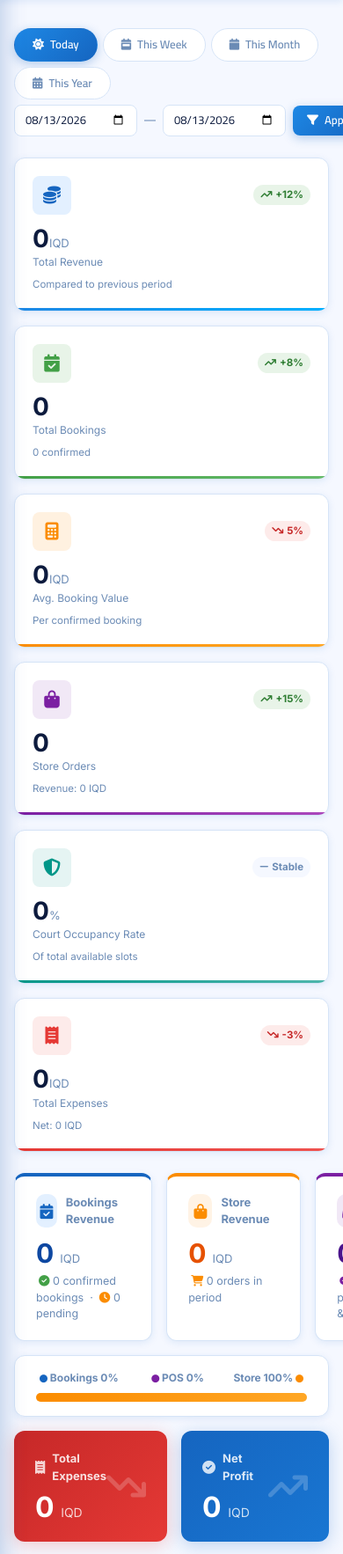
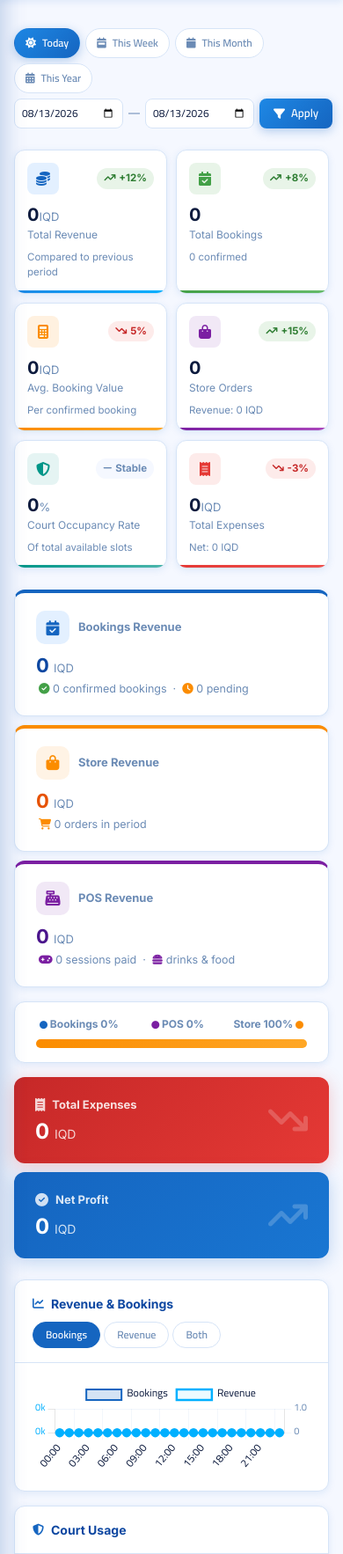
Before and after one commit to metinmeki/Z_padel, a Flask app: page /admin/reports in a window 390 px wide. Shown: the part 64-1830 px from the top of the page at 88% size. Run offline with Flask 3, Linux system fonts and the light colour scheme; a user stored in the database is signed in; data that the repository does not hold is empty; some libraries are stand-ins or nearby versions.

Commit message:
Reports: improve mobile responsiveness
Replace inline 3-col/2-col grids with CSS classes, add @media 768px
breakpoints to stack cards vertically, reduce KPI font sizes, fix
date-range picker layout, and collapse all chart rows to 1 column
on small screens.

Co-Authored-By: Claude Sonnet 4.6 <noreply@anthropic.com>

```diff
--- a/app/templates/admin/reports.html
+++ b/app/templates/admin/reports.html
@@ -183,6 +183,20 @@
 .rank-bar-fill { height: 100%; border-radius: 3px; background: linear-gradient(90deg, var(--brand-blue-light), var(--accent)); }
 .rank-value { font-size: 13px; font-weight: 800; color: var(--brand-blue-dark); flex-shrink: 0; min-width: 70px; text-align: left; }
 
+/* ── Revenue sources + financial summary grids ── */
+.rev-sources-grid {
+  display: grid;
+  grid-template-columns: 1fr 1fr 1fr;
+  gap: 16px;
+  margin-bottom: 16px;
+}
+.fin-summary-grid {
+  display: grid;
+  grid-template-columns: 1fr 1fr;
+  gap: 16px;
+  margin-bottom: 24px;
+}
+
 /* ── Export bar ── */
 .export-bar {
   background: white; border: 1px solid var(--border-color);
@@ -209,6 +223,38 @@
 .export-btn.pdf    { background: rgba(229,57,53,0.10);  color: #B71C1C; border-color: rgba(229,57,53,0.25); }
 .export-btn.print  { background: var(--brand-blue-soft); color: var(--brand-blue-dark); border-color: var(--brand-blue-mid); }
 .export-btn:hover  { filter: brightness(0.92); transform: translateY(-1px); }
+
+/* ── Mobile responsive ── */
+@media (max-width: 768px) {
+  .period-tabs { gap: 6px; }
+  .period-tab  { padding: 7px 12px; font-size: 12px; }
+  .date-range-wrap {
+    margin-right: 0; width: 100%;
+    display: grid; grid-template-columns: 1fr auto 1fr auto;
+    gap: 6px; align-items: center;
+  }
+  .date-range-wrap input { padding: 7px 8px; font-size: 12px; width: 100%; }
+
+  .kpi-grid { grid-template-columns: 1fr 1fr; gap: 10px; }
+  .kpi-card { padding: 14px; }
+  .kpi-value { font-size: 20px; }
+  .kpi-icon  { width: 36px; height: 36px; font-size: 16px; }
+
+  .rev-sources-grid { grid-template-columns: 1fr; gap: 10px; }
+  .fin-summary-grid { grid-template-columns: 1fr; gap: 10px; }
+  .rev-source-value { font-size: 22px !important; }
+  .fin-big-value    { font-size: 24px !important; }
+
+  .charts-row   { grid-template-columns: 1fr; }
+  .charts-bottom{ grid-template-columns: 1fr; }
+  .tables-row   { grid-template-columns: 1fr; }
+
+  .rank-bar-wrap { width: 50px; }
+  .rank-value    { min-width: 55px; font-size: 12px; }
+
+  .export-bar { flex-direction: column; align-items: flex-start; }
+  .export-btns { width: 100%; justify-content: flex-start; }
+}
 {% endblock %}
 
 {% block content %}
@@ -318,7 +364,7 @@
 {% set pos_pct = ((pos_revenue|default(0)) / [total_income, 1]|max * 100)|round|int %}
 {% set str_pct = 100 - bk_pct - pos_pct %}
 
-<div style="display:grid;grid-template-columns:1fr 1fr 1fr;gap:16px;margin-bottom:16px;">
+<div class="rev-sources-grid">
 
   <!-- Bookings Revenue card -->
   <div style="background:#fff;border-radius:var(--radius);border:1px solid var(--border-color);
@@ -333,7 +379,7 @@
         {% if lang == 'en' %}Bookings Revenue{% else %}إيرادات الحجوزات{% endif %}
       </span>
     </div>
-    <div style="font-size:30px;font-weight:900;color:var(--brand-blue-dark);line-height:1.1;margin-bottom:6px;">
+    <div class="rev-source-value" style="font-size:30px;font-weight:900;color:var(--brand-blue-dark);line-height:1.1;margin-bottom:6px;">
       {{ "{:,.0f}".format(total_revenue|default(0)) }}
       <small style="font-size:13px;font-weight:400;color:var(--text-muted);">{% if lang == 'en' %}IQD{% else %}د.ع{% endif %}</small>
     </div>
@@ -359,7 +405,7 @@
         {% if lang == 'en' %}Store Revenue{% else %}إيرادات المتجر{% endif %}
       </span>
     </div>
-    <div style="font-size:30px;font-weight:900;color:#E65100;line-height:1.1;margin-bottom:6px;">
+    <div class="rev-source-value" style="font-size:30px;font-weight:900;color:#E65100;line-height:1.1;margin-bottom:6px;">
       {{ "{:,.0f}".format(store_revenue|default(0)) }}
       <small style="font-size:13px;font-weight:400;color:var(--text-muted);">{% if lang == 'en' %}IQD{% else %}د.ع{% endif %}</small>
     </div>
@@ -382,7 +428,7 @@
         {% if lang == 'en' %}POS Revenue{% else %}إيرادات الكاشير{% endif %}
       </span>
     </div>
-    <div style="font-size:30px;font-weight:900;color:#4A148C;line-height:1.1;margin-bottom:6px;">
+    <div class="rev-source-value" style="font-size:30px;font-weight:900;color:#4A148C;line-height:1.1;margin-bottom:6px;">
       {{ "{:,.0f}".format(pos_revenue|default(0)) }}
       <small style="font-size:13px;font-weight:400;color:var(--text-muted);">{% if lang == 'en' %}IQD{% else %}د.ع{% endif %}</small>
     </div>
@@ -420,7 +466,7 @@
 </div>
 
 <!-- Total Expenses + Net Profit -->
-<div style="display:grid;grid-template-columns:1fr 1fr;gap:16px;margin-bottom:24px;">
+<div class="fin-summary-grid">
 
   <div style="background:linear-gradient(135deg,#C62828,#E53935);border-radius:var(--radius);
               padding:22px 24px;display:flex;align-items:center;justify-content:space-between;
@@ -432,7 +478,7 @@
           {% if lang == 'en' %}Total Expenses{% else %}إجمالي المصروفات{% endif %}
         </span>
       </div>
-      <div style="font-size:32px;font-weight:900;color:#fff;line-height:1.1;">
+      <div class="fin-big-value" style="font-size:32px;font-weight:900;color:#fff;line-height:1.1;">
         {{ "{:,.0f}".format(total_expenses|default(0)) }}
         <small style="font-size:14px;font-weight:400;opacity:.8;">{% if lang == 'en' %}IQD{% else %}د.ع{% endif %}</small>
       </div>
@@ -450,7 +496,7 @@
           {% if lang == 'en' %}Net Profit{% else %}صافي الربح{% endif %}
         </span>
       </div>
-      <div style="font-size:32px;font-weight:900;color:#fff;line-height:1.1;">
+      <div class="fin-big-value" style="font-size:32px;font-weight:900;color:#fff;line-height:1.1;">
         {{ "{:,.0f}".format(net_profit) }}
         <small style="font-size:14px;font-weight:400;opacity:.8;">{% if lang == 'en' %}IQD{% else %}د.ع{% endif %}</small>
       </div>
```
